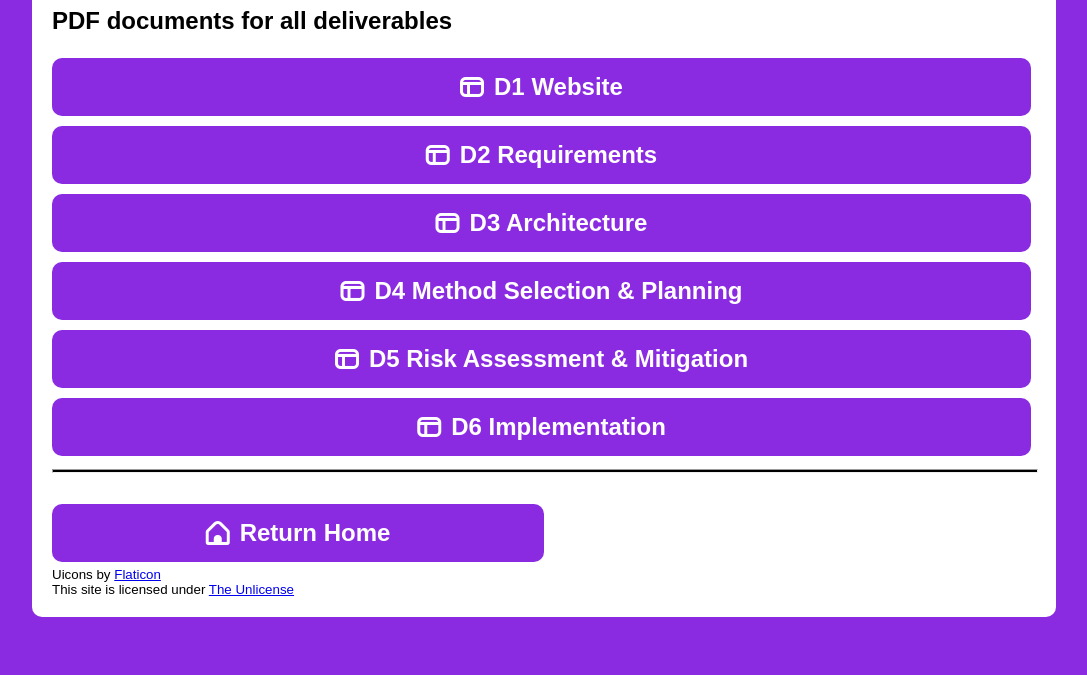
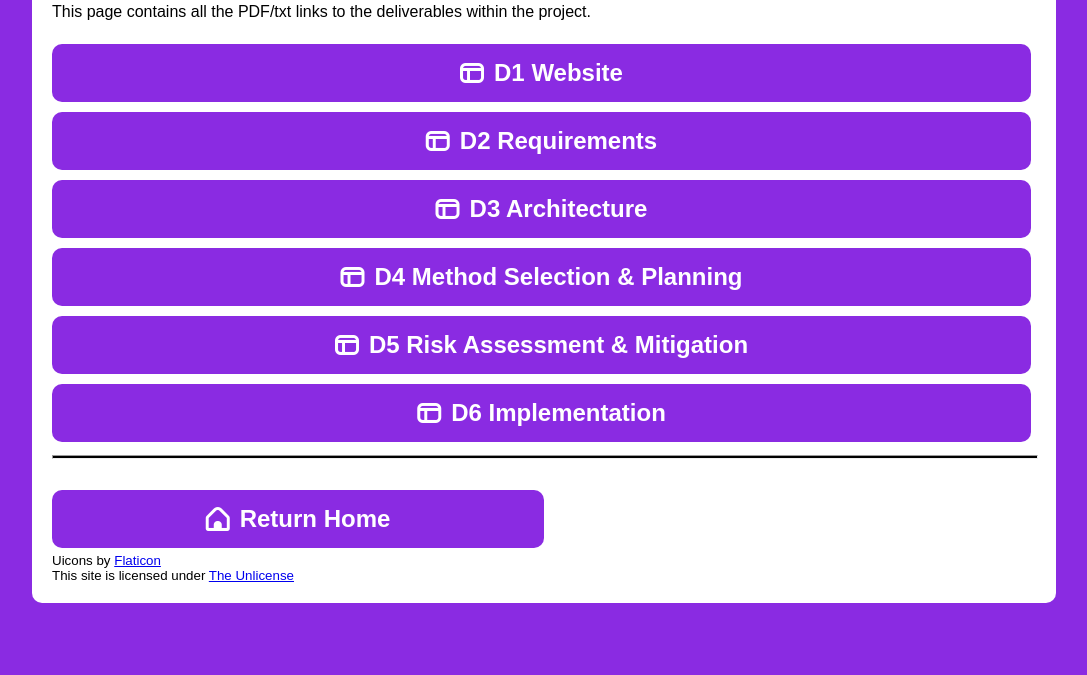
Before and after one commit to Team-6-ENG/WHALES-Website, a plain HTML site: page link-to-deliverables/index.html in a window 1280 px wide. Shown: the part 145-820 px from the top of the page, without its empty margins (96-1183 px from the left). Drawn offline with nearby package versions, Linux system fonts and the light colour scheme.

Commit message:
final iteration

```diff
--- a/link-to-deliverables/index.html
+++ b/link-to-deliverables/index.html
@@ -13,11 +13,10 @@
     <!-- Main centre container for the page -->
     <div class="centre-content">
         <h1>Links to deliverables</h1>
+        <br>
         <p>
-            This page contains all the PDF links to the deliverables within the project.
+            This page contains all the PDF/txt links to the deliverables within the project.
         </p>
-        <br>
-        <h2>PDF documents for all deliverables</h2>
         <br>
 
         <a class="access-link" target="_blank" href="url1.txt">
```
